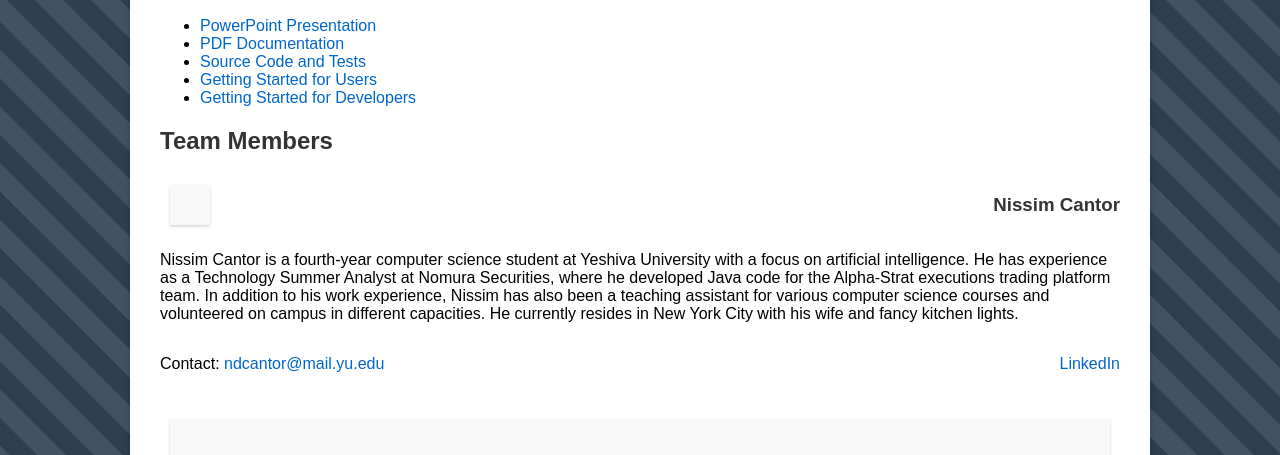
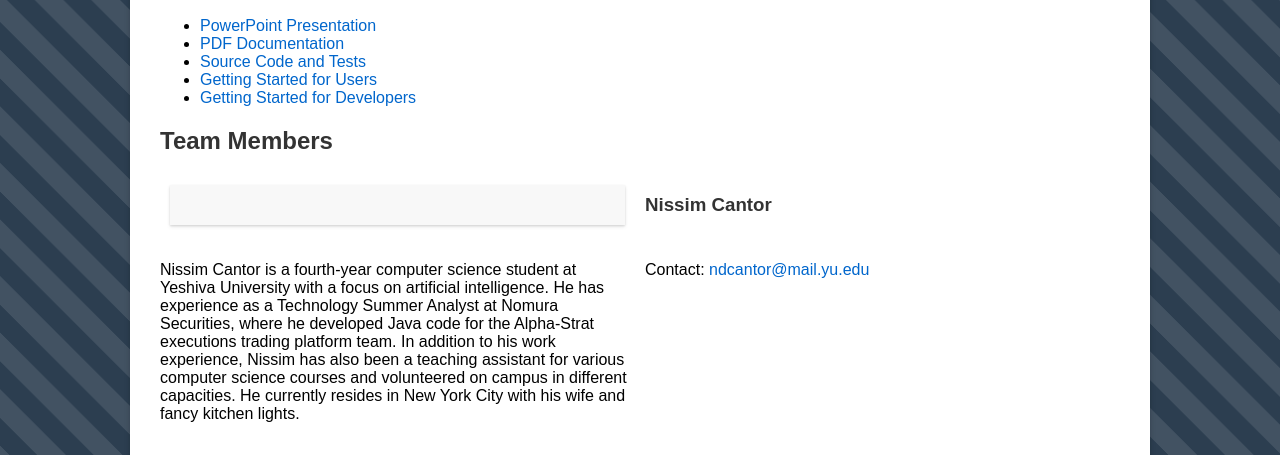
Before and after one commit to TorahTextTopicTagger/T4Project, a plain HTML site: page index.html in a window 1280 px wide. Shown: the part 318-773 px from the top of the page. Drawn offline with Linux system fonts and the light colour scheme.

Commit message:
updated profiles for index.html

```diff
--- a/index.html
+++ b/index.html
@@ -79,7 +79,7 @@
             <li><a href="getting-started-developers.html">Getting Started for Developers</a></li>
         </ul>
         <h2>Team Members</h2>
-        <div class="profile">
+        <div class="profile" style="display: grid; grid-template-columns: repeat(2, 1fr); grid-gap: 10px;">
             <!-- Repeat the following 'profile-card' for each team member -->
             <div class="profile-card"></div class>
             <h3>Nissim Cantor</h3>
```
